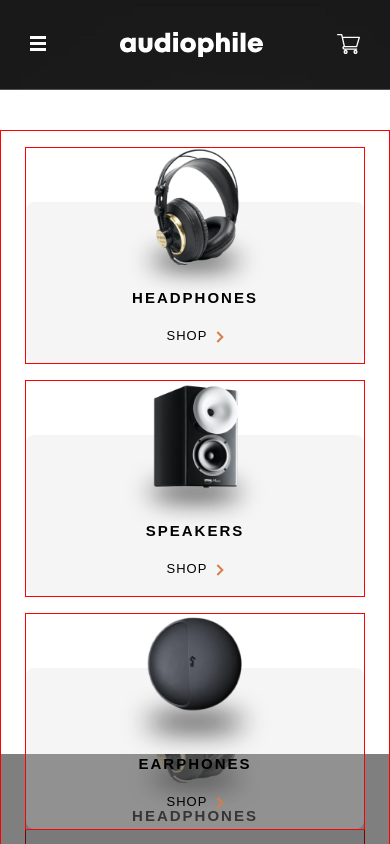
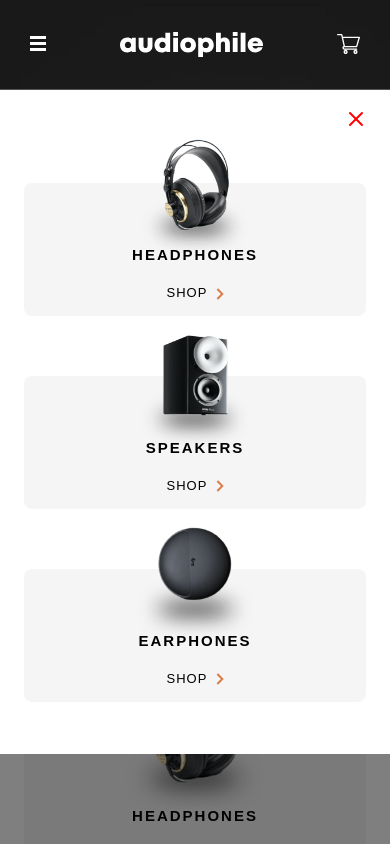
Before and after one commit to Ibarra11/audiophile, a React (Create React App) app: page / in a window 390 px wide. Both pictures are taken after a click on the button 38 px from the left and 43 px from the top of the page. Shown: the top 844 px of the page. Built offline with nearby package versions, Linux system fonts and the light colour scheme.

Commit message:
Mobile Nav

```diff
--- a/src/components/MobileHeader/index.tsx
+++ b/src/components/MobileHeader/index.tsx
@@ -18,7 +18,7 @@ const MobileHeader = () => {
   };
   return (
     <MobileHeaderWrapper>
-      <MobileNav showModal={showModal} />
+      <MobileNav showModal={showModal} toggleModal={toggleModal} />
       <MobileHeaderIconButtonWrapper onClick={toggleModal}>
         <MobileHeaderIcon src={HamburgerMenu} />
       </MobileHeaderIconButtonWrapper>
--- a/src/components/MobileNav/index.tsx
+++ b/src/components/MobileNav/index.tsx
@@ -1,25 +1,23 @@
-import React, { useEffect, useState } from 'react';
+import React from 'react';
 import styled from 'styled-components';
 import ProductNav from '../ProductNav';
 import { DialogOverlay, DialogContent } from '@reach/dialog';
 import { VisuallyHidden } from '@reach/visually-hidden';
-
+import { X } from 'react-feather';
 interface ModalNavProps {
   showModal: boolean;
+  toggleModal: (e: React.MouseEvent<HTMLButtonElement>) => void;
 }
-const MobileNav = ({ showModal }: ModalNavProps) => {
+const MobileNav = ({ showModal, toggleModal }: ModalNavProps) => {
   console.log('Mobile Nav');
-  const [showDialog, setShowDialog] = useState(false);
-  const toggleDialog = () =>
-    setShowDialog((prevShowDialogState) => {
-      return !prevShowDialogState;
-    });
-  const close = (e: React.MouseEvent<Element, MouseEvent> | React.KeyboardEvent<Element>) => {};
-
   return (
-    <CustomDialogOverlay isOpen={showModal} onDismiss={close}>
+    <CustomDialogOverlay isOpen={showModal} onDismiss={toggleModal}>
       <CustomDialogContent>
-        <ModalNav />
+        <CloseButtonWrapper onClick={toggleModal}>
+          <VisuallyHidden>Close</VisuallyHidden>
+          <X size={24} />
+        </CloseButtonWrapper>
+        <ProductNav mobile={true} />
       </CustomDialogContent>
     </CustomDialogOverlay>
   );
@@ -35,13 +33,18 @@ const CustomDialogContent = styled(DialogContent)`
   position: fixed;
   inset: 90px 0;
   background-color: hsl(var(--clr-white));
-  padding-bottom: 0.5rem;
 `;
 
-const ModalNav = styled(ProductNav)`
+const CloseButtonWrapper = styled.button`
+  display: flex;
   color: red;
-  border: 1px solid red;
-  margin-top: 100px;
+  justify-content: center;
+  align-items: center;
+  background: transparent;
+  border: none;
+  position: absolute;
+  right: 1rem;
+  top: 1rem;
 `;
 
 export default MobileNav;
--- a/src/components/ProductNav/index.tsx
+++ b/src/components/ProductNav/index.tsx
@@ -4,15 +4,49 @@ import ProductSpeakerImg from '../../assets/shared/desktop/image-category-thumbn
 import ProductEarphonesImg from '../../assets/shared/desktop/image-category-thumbnail-earphones.png';
 
 import ProductButton from '../Buttons';
-import { ProductsWrapper, Product, ProductImg, ProductTitle, ProductBackground } from './styles';
+import {
+  ProductsNavWrapper,
+  Product,
+  ProductImg,
+  ProductTitle,
+  ProductBackground,
+  MobileProductsNavWrapper,
+  MobileProduct,
+  MobileProductImg,
+} from './styles';
+interface ProductNavProps {
+  mobile?: boolean;
+}
+const ProductNav = ({ mobile }: ProductNavProps) => {
+  return mobile ? (
+    <MobileProductsNavWrapper>
+      <ProductItem
+        mobile={true}
+        productImg={ProductHeadphoneImg}
+        productTitle="Headphones"
+        buttonLabel="shop"
+      />
 
-const ProductNav = () => {
-  return (
-    <ProductsWrapper>
-      <ProductItem productImg={ProductHeadphoneImg} productTitle="Headphones" buttonLabel="shop" />
-      <ProductItem productImg={ProductSpeakerImg} productTitle="Speakers" buttonLabel="shop" />
-      <ProductItem productImg={ProductEarphonesImg} productTitle="Earphones" buttonLabel="shop" />
-    </ProductsWrapper>
+      <ProductItem
+        mobile={true}
+        productImg={ProductSpeakerImg}
+        productTitle="Speakers"
+        buttonLabel="shop"
+      />
+
+      <ProductItem
+        mobile={true}
+        productImg={ProductEarphonesImg}
+        productTitle="Earphones"
+        buttonLabel="shop"
+      />
+    </MobileProductsNavWrapper>
+  ) : (
+    <ProductsNavWrapper>
+      <ProductItem productImg={ProductHeadphoneImg} productTitle="Headphones" buttonLabel="Shop" />
+      <ProductItem productImg={ProductSpeakerImg} productTitle="Speakers" buttonLabel="Shop" />
+      <ProductItem productImg={ProductEarphonesImg} productTitle="Earphones" buttonLabel="Shop" />
+    </ProductsNavWrapper>
   );
 };
 
@@ -20,13 +54,22 @@ interface ProductProps {
   productImg: string;
   productTitle: string;
   buttonLabel: string;
+  mobile?: boolean;
 }
-const ProductItem = ({ productImg, productTitle, buttonLabel }: ProductProps) => {
-  return (
+const ProductItem = ({ productImg, productTitle, buttonLabel, mobile }: ProductProps) => {
+  console.log(mobile);
+  return mobile ? (
+    <MobileProduct>
+      <MobileProductImg src={productImg} alt={`${productTitle} category`} />
+      <ProductTitle>{productTitle}</ProductTitle>
+      <ProductButton id={'btn4'}>{buttonLabel}</ProductButton>
+      <ProductBackground />
+    </MobileProduct>
+  ) : (
     <Product>
       <ProductImg src={productImg} alt={`${productTitle} category`} />
       <ProductTitle>{productTitle}</ProductTitle>
-      <ProductButton id={'btn4'}>Shop</ProductButton>
+      <ProductButton id={'btn4'}>{buttonLabel}</ProductButton>
       <ProductBackground />
     </Product>
   );
--- a/src/components/ProductNav/styles.ts
+++ b/src/components/ProductNav/styles.ts
@@ -1,14 +1,22 @@
 import styled from 'styled-components/macro';
 
-const ProductsWrapper = styled.nav`
+const ProductsNavWrapper = styled.nav`
   padding: 1rem ${24 / 16}rem 1rem;
   margin-top: ${40 / 16}rem;
-  border: 1px solid red;
   display: flex;
   justify-content: center;
   align-items: flex-start;
   flex-wrap: wrap;
   gap: 1rem;
+`;
+
+const MobileProductsNavWrapper = styled.nav`
+  padding: ${32 / 16}rem ${24 / 16}rem ${35 / 16}rem;
+  display: flex;
+  flex-direction: column;
+  justify-content: center;
+  gap: 1rem;
+  height: 100%;
 `;
 
 const Product = styled.div`
@@ -22,11 +30,24 @@ const Product = styled.div`
   gap: 1rem;
   height: clamp(217px, 30vw, 284px);
   padding-bottom: ${22 / 16}rem;
-  border: 1px solid red;
+`;
+
+const MobileProduct = styled.div`
+  isolation: isolate;
+  position: relative;
+  display: flex;
+  flex-direction: column;
+  align-items: center;
+  gap: 1rem;
+  padding-bottom: ${12 / 16}rem;
 `;
 
 const ProductImg = styled.img`
   height: 80%;
+`;
+
+const MobileProductImg = styled.img`
+  height: 120px;
 `;
 
 const ProductTitle = styled.h5`
@@ -43,4 +64,13 @@ const ProductBackground = styled.span`
   border-radius: 8px;
 `;
 
-export { ProductsWrapper, Product, ProductImg, ProductTitle, ProductBackground };
+export {
+  ProductsNavWrapper,
+  Product,
+  ProductImg,
+  ProductTitle,
+  ProductBackground,
+  MobileProductsNavWrapper,
+  MobileProduct,
+  MobileProductImg,
+};
```
